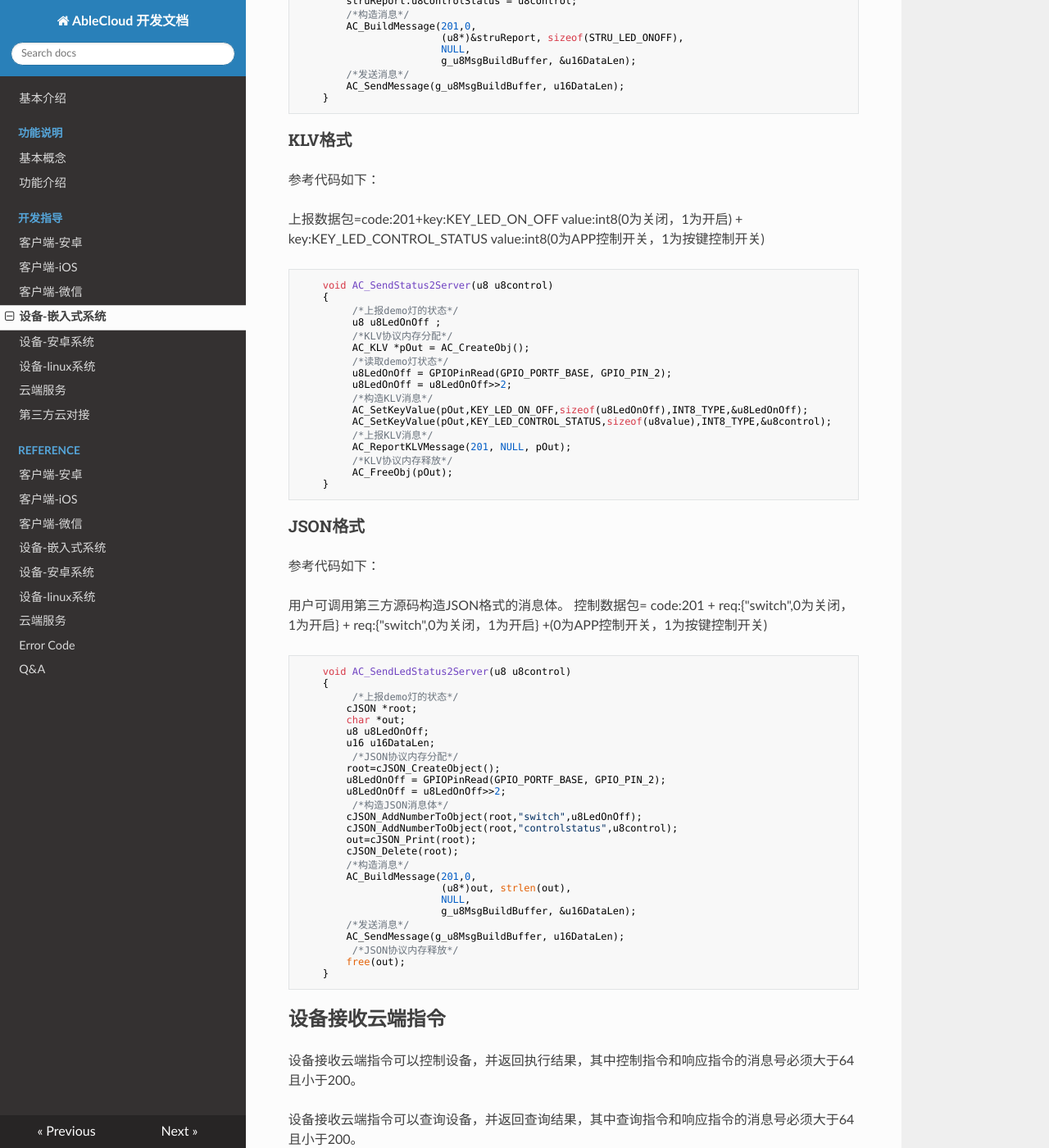
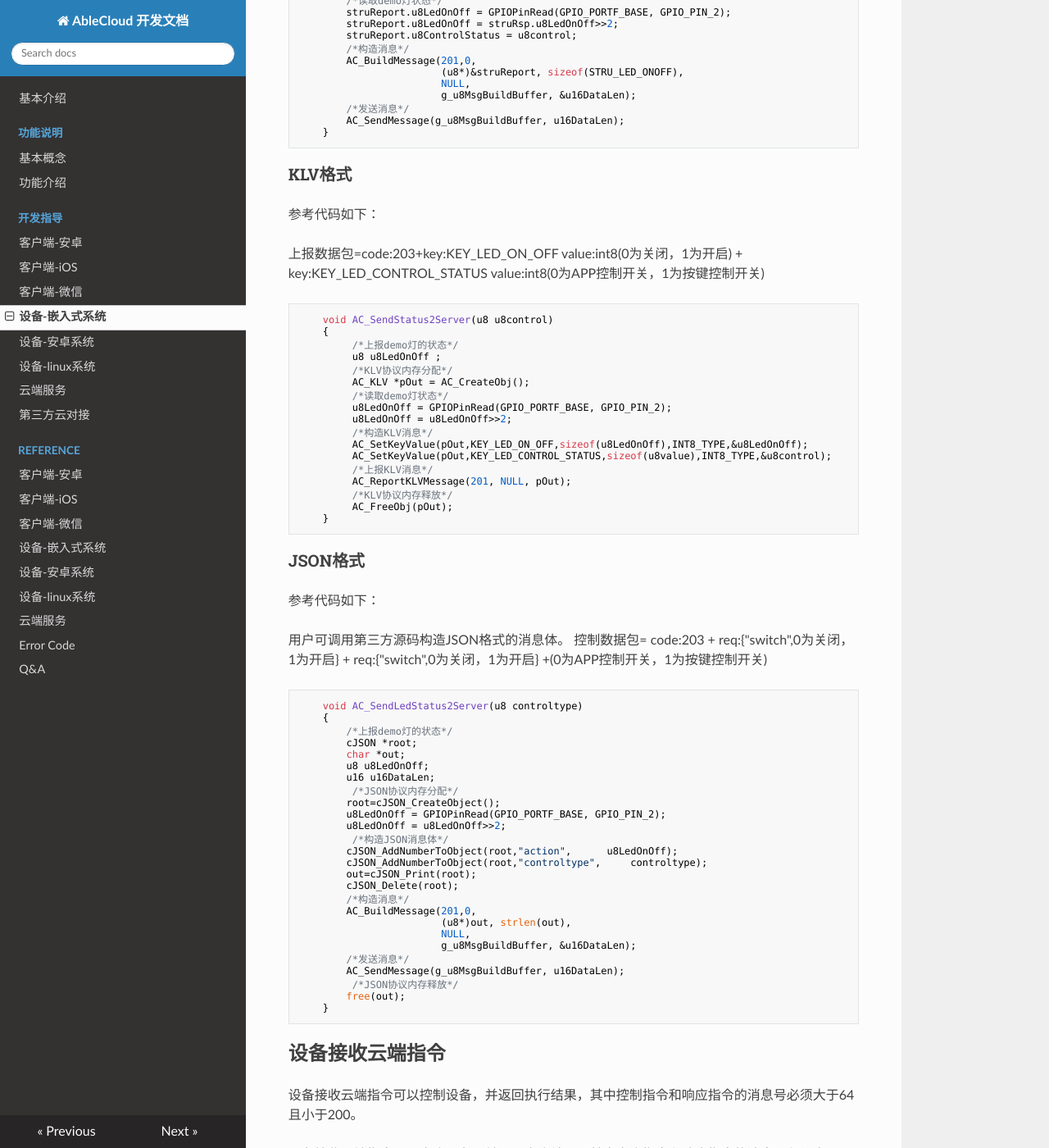
Before and after one commit to JessonW/rd_docs, an MkDocs documentation site: the page built from docs/develop_guide/device.md, in a window 1280 px wide and 1400 px high, scrolled down 13161 px. Shown: the whole window at 82% size. Built offline with MkDocs 1.6.1, drawn with Linux system fonts in a browser that asks for light colours; nearby versions of some CDN libraries; old or Windows-style settings are respelled for this version of MkDocs; some of the changed text lies outside the part shown.

````diff
--- a/docs/develop_guide/device.md
+++ b/docs/develop_guide/device.md
@@ -165,7 +165,8 @@ void AC_DealNotifyMessage(AC_MessageHead *pstruMsg, AC_OptList *pstruOptList, u8
 
 消息格式定义如下：
 ```c
-    typedef struct
+
+     typedef struct
     {
 
         u32 timeWindows;//打开网络，时间窗的单位和含义开发者自己定义
@@ -222,7 +223,8 @@ void AC_DealNotifyMessage(AC_MessageHead *pstruMsg, AC_OptList *pstruOptList, u8
 ```c
     void AC_ListSubDevices(AC_MessageHead *pstruMsg, AC_OptList *pstruOptList, u8 *pu8Playload)
     {
-        u8 *pu8Msg = osal_mem_alloc(sizeof(AC_MessageHead) + sizeof(ZC_SubDeviceList) + g_struDeviceStatus.num*    (sizeof(ZC_SubDeviceInfo)));
+        u8 *pu8Msg = osal_mem_alloc(sizeof(AC_MessageHead)
+                     + sizeof(ZC_SubDeviceList) + g_struDeviceStatus.num*(sizeof(ZC_SubDeviceInfo)));
         ZC_SubDeviceList *pu8DeviceListInfo = (ZC_SubDeviceList *)(pu8Msg + sizeof(AC_MessageHead));
         ZC_SubDeviceInfo *pu8SubDeviceInfo = (ZC_SubDeviceInfo *)(pu8Msg + sizeof(AC_MessageHead) + sizeof(ZC_SubDeviceList));
         u16 u16DataLen;
@@ -285,7 +287,8 @@ void AC_DealNotifyMessage(AC_MessageHead *pstruMsg, AC_OptList *pstruOptList, u8
         /*查询子设备是否在线*/
         for(i=0;i<g_struDeviceStatus.num;i++)
         {
-            if(osal_revmemcmp(((ZC_SubDeviceInfo*) pu8Playload)->DeviceId+8,g_struDeviceStatus.struSubDeviceInfo[i].ExtAddr,Z_EXTADDR_LEN))
+            if(osal_revmemcmp(((ZC_SubDeviceInfo*) pu8Playload)->DeviceId+8,
+                            g_struDeviceStatus.struSubDeviceInfo[i].ExtAddr,Z_EXTADDR_LEN))
             {
                 if(g_struDeviceStatus.struSubDeviceInfo[i].u8IsOnline)
                 {
@@ -545,7 +548,7 @@ OTA升级文件传输结束消息无消息体。该消息执行成功需要回
 ###二进制
 参考代码如下：
 
-上报数据包=code:201 + req:{1,0,0,0}
+上报数据包=code:203 + req:{1,0,0,0}
 ```c
 
     typedef struct tag_STRU_LED_ONOFF
@@ -576,7 +579,7 @@ OTA升级文件传输结束消息无消息体。该消息执行成功需要回
 ###KLV格式
 参考代码如下：
 
-上报数据包=code:201+key:KEY_LED_ON_OFF value:int8(0为关闭，1为开启) + key:KEY_LED_CONTROL_STATUS value:int8(0为APP控制开关，1为按键控制开关)
+上报数据包=code:203+key:KEY_LED_ON_OFF value:int8(0为关闭，1为开启) + key:KEY_LED_CONTROL_STATUS value:int8(0为APP控制开关，1为按键控制开关)
 
 ```c
     void AC_SendStatus2Server(u8 u8control)
@@ -601,12 +604,12 @@ OTA升级文件传输结束消息无消息体。该消息执行成功需要回
 参考代码如下：
 
 用户可调用第三方源码构造JSON格式的消息体。
-控制数据包= code:201 + req:{"switch",0为关闭，1为开启} + req:{"switch",0为关闭，1为开启} +(0为APP控制开关，1为按键控制开关)
+控制数据包= code:203 + req:{"switch",0为关闭，1为开启} + req:{"switch",0为关闭，1为开启} +(0为APP控制开关，1为按键控制开关)
 
 ```c
-    void AC_SendLedStatus2Server(u8 u8control)
+    void AC_SendLedStatus2Server(u8 controltype)
     {
-         /*上报demo灯的状态*/
+        /*上报demo灯的状态*/
         cJSON *root;
         char *out;
         u8 u8LedOnOff;
@@ -616,8 +619,8 @@ OTA升级文件传输结束消息无消息体。该消息执行成功需要回
         u8LedOnOff = GPIOPinRead(GPIO_PORTF_BASE, GPIO_PIN_2);
         u8LedOnOff = u8LedOnOff>>2;
          /*构造JSON消息体*/
-        cJSON_AddNumberToObject(root,"switch",u8LedOnOff);
-        cJSON_AddNumberToObject(root,"controlstatus",u8control);
+        cJSON_AddNumberToObject(root,"action",		u8LedOnOff);
+        cJSON_AddNumberToObject(root,"controltype",		controltype);
         out=cJSON_Print(root);
         cJSON_Delete(root);
         /*构造消息*/
````
Also changed, not shown: other parts of docs/develop_guide/device.md (+21 -14 lines).
